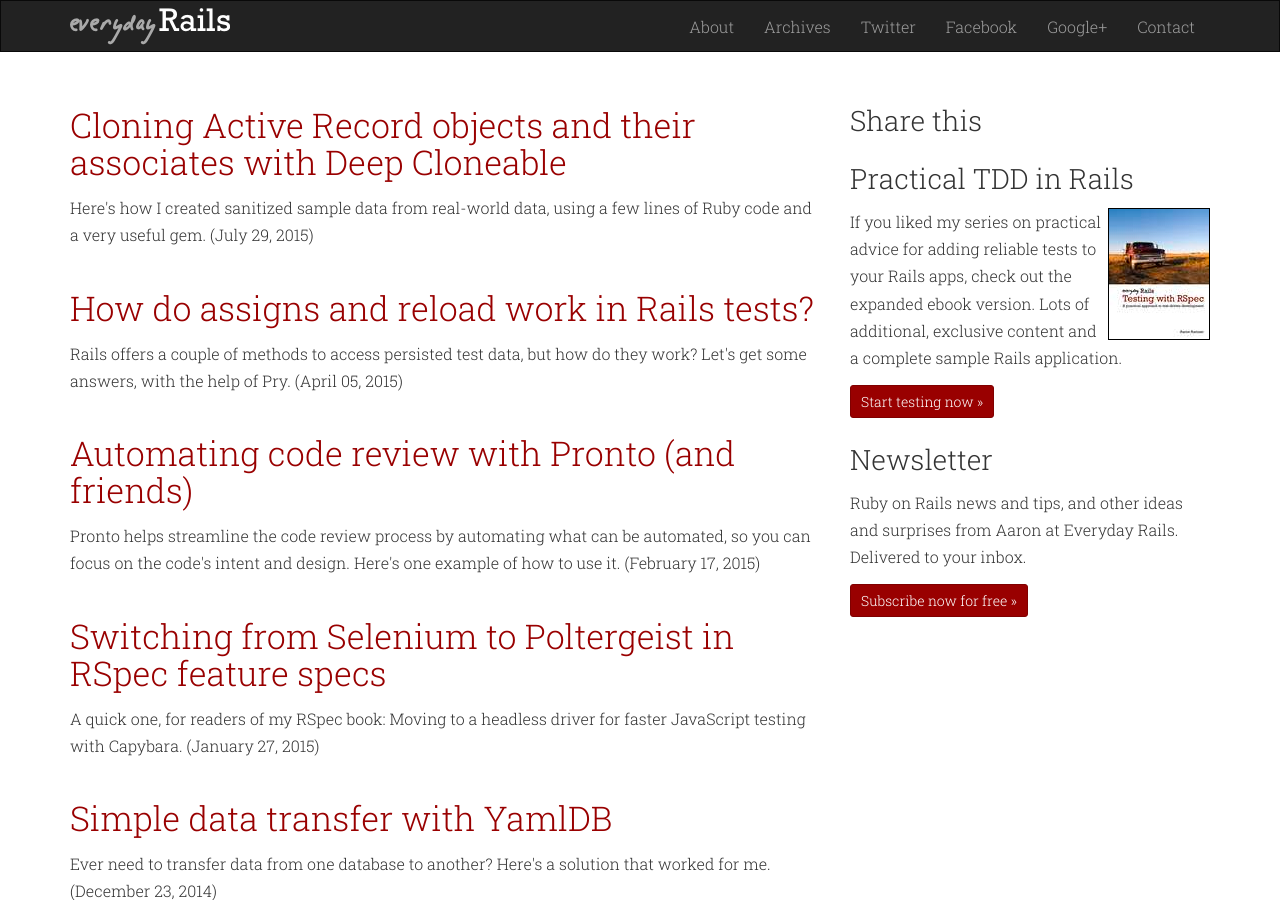
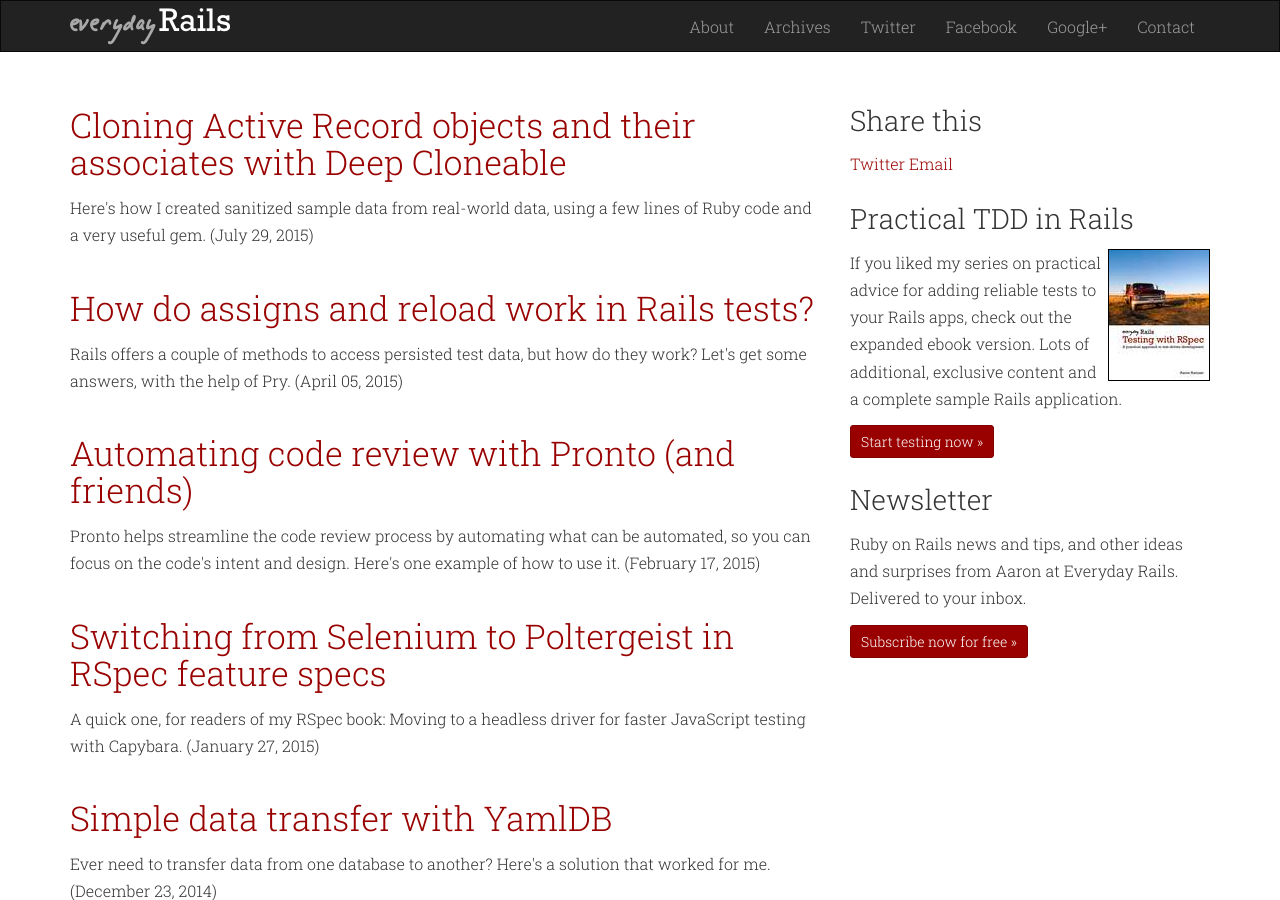
Before and after one commit to everydayrails/everyday-rails, a Jekyll site: the page built from index.html, in a window 1280 px wide and 900 px high. Built offline with Jekyll 4.4.1, drawn with Linux system fonts in a browser that asks for light colours; Markdown is read by kramdown in place of the engine named in the settings.

Commit message:
Add sharing links to sidebar

```diff
--- a/_includes/sidebar.html
+++ b/_includes/sidebar.html
@@ -2,6 +2,10 @@
   <div class="sticky_side">
     <div>
       <h3>Share this</h3>
+
+      <a onClick="window.open(this.href, &#39;twitter-share&#39;, &#39;width=550,height=300&#39;);return false;" href="https://twitter.com/share?text={{ page.title }}&amp;url=http://everydayrails{{ page.url }}">Twitter</a>
+
+      <a href="mailto:?body={{ page.title }}%20-%20http://everydayrails.com{{ page.url }}&amp;subject={{ page.title }}">Email</a>
     </div>
 
     <div>
```
